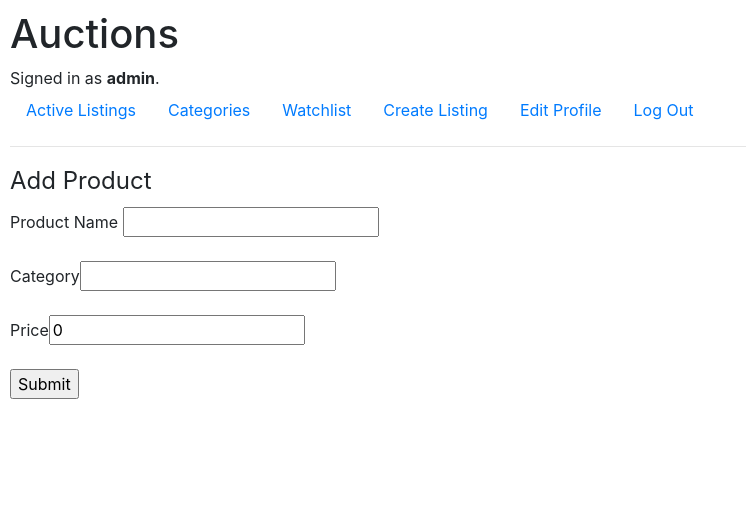
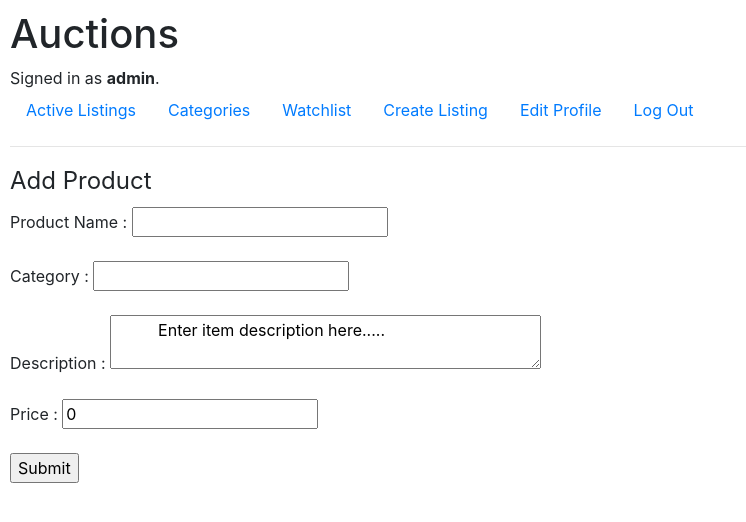
Before and after one commit to AJHissh/auction-djan, a Django app: page /createlisting in a window 1280 px wide. Shown: the top 522 px of the page, without its empty margins (0-746 px from the left). Run offline with Django 3.2, Linux system fonts and the light colour scheme; a user stored in the database is signed in; some libraries are stand-ins or nearby versions.

Commit message:
added description to renders

```diff
--- a/auctions/templates/auctions/createlisting.html
+++ b/auctions/templates/auctions/createlisting.html
@@ -12,18 +12,22 @@
 
     <fieldset>
       <legend>Add Product</legend>
-
-
-<p>
-        <label>Product Name <input name="productname" required/></label>
-      </p>
-
-<p>
-        <label>Category<input name="productcategory" required/></label>
+      <p>
+        <label>Product Name : <input name="productname" required/></label>
       </p>
 
       <p>
-        <label>Price<input type="number" required min="0" value="0" step=".01" name="salesprice" /></label>
+        <label>Category : <input name="productcategory" required/></label>
+      </p>
+
+      <p>
+        <label>Description : <textarea rows = "2" cols = "40" name = "description" required>
+          Enter item description here.....
+       </textarea></label>
+      </p>
+
+      <p>
+        <label>Price : <input type="number" required min="0" value="0" step=".01" name="salesprice" /></label>
       </p>
 
       <input type="submit" name="submit" />
--- a/auctions/templates/auctions/index.html
+++ b/auctions/templates/auctions/index.html
@@ -10,6 +10,7 @@
         <li>{{ dat.item_name }}</li>
         <ul>
             <li>{{ dat.category }}</li>
+            <li> {{ dat.description }} </li>
             <li>${{ dat.price }}</li>
             <li> {{dat.date_created}} </li>
             <li> {{ dat.owner }} </li>
--- a/auctions/views.py
+++ b/auctions/views.py
@@ -115,11 +115,13 @@ def createlisting(request):
             product = request.POST["productname"]
             category = request.POST["productcategory"]
             price = request.POST["salesprice"]
+            description = request.POST["description"]
             current_user = request.user
             obj = Listings.objects.create(owner=current_user)
             obj.item_name = product
             obj.category = category
             obj.price = price
+            obj.description = description
             obj.owner = str(current_user)
             obj.save()
     except:
```
Also changed, not shown: db.sqlite3.
